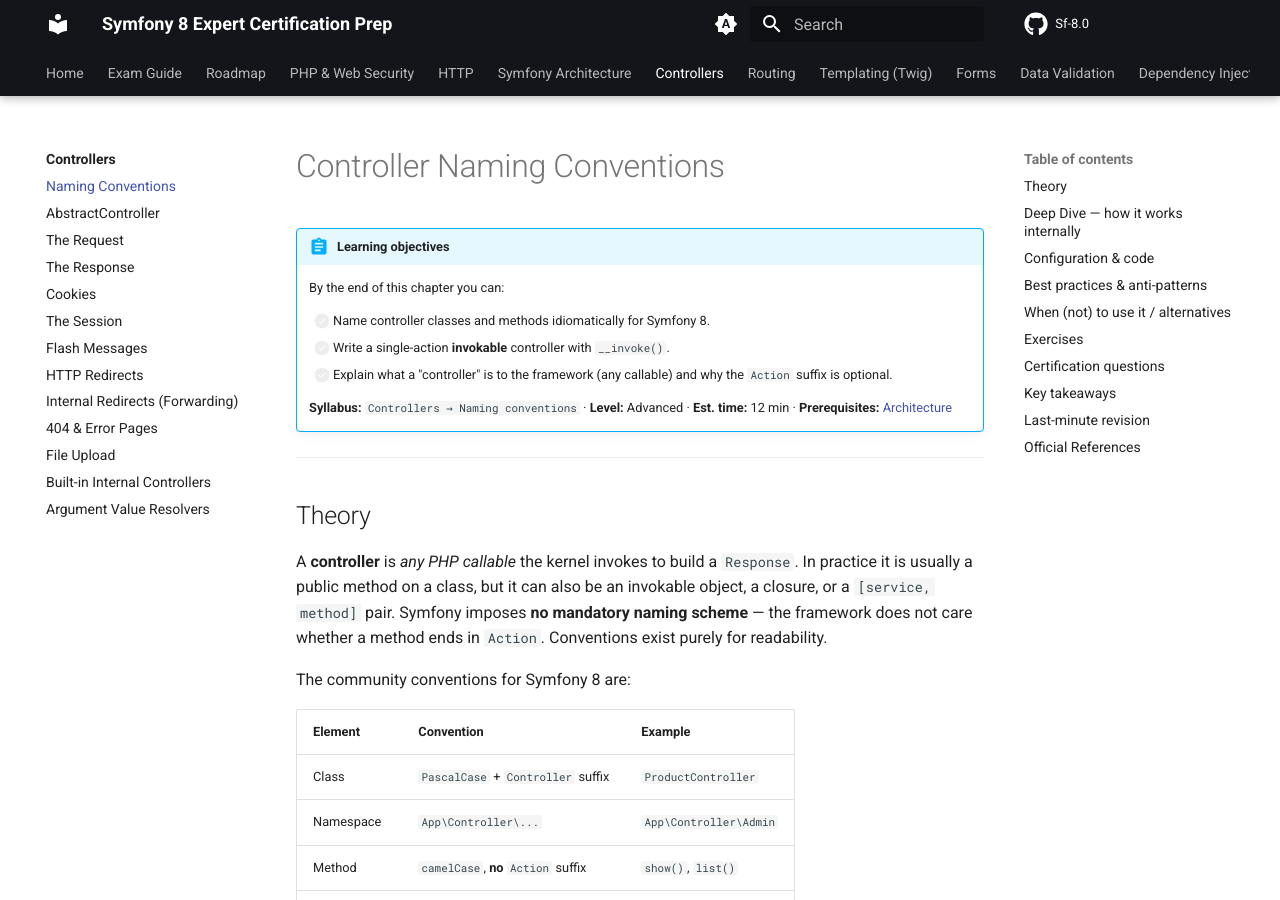
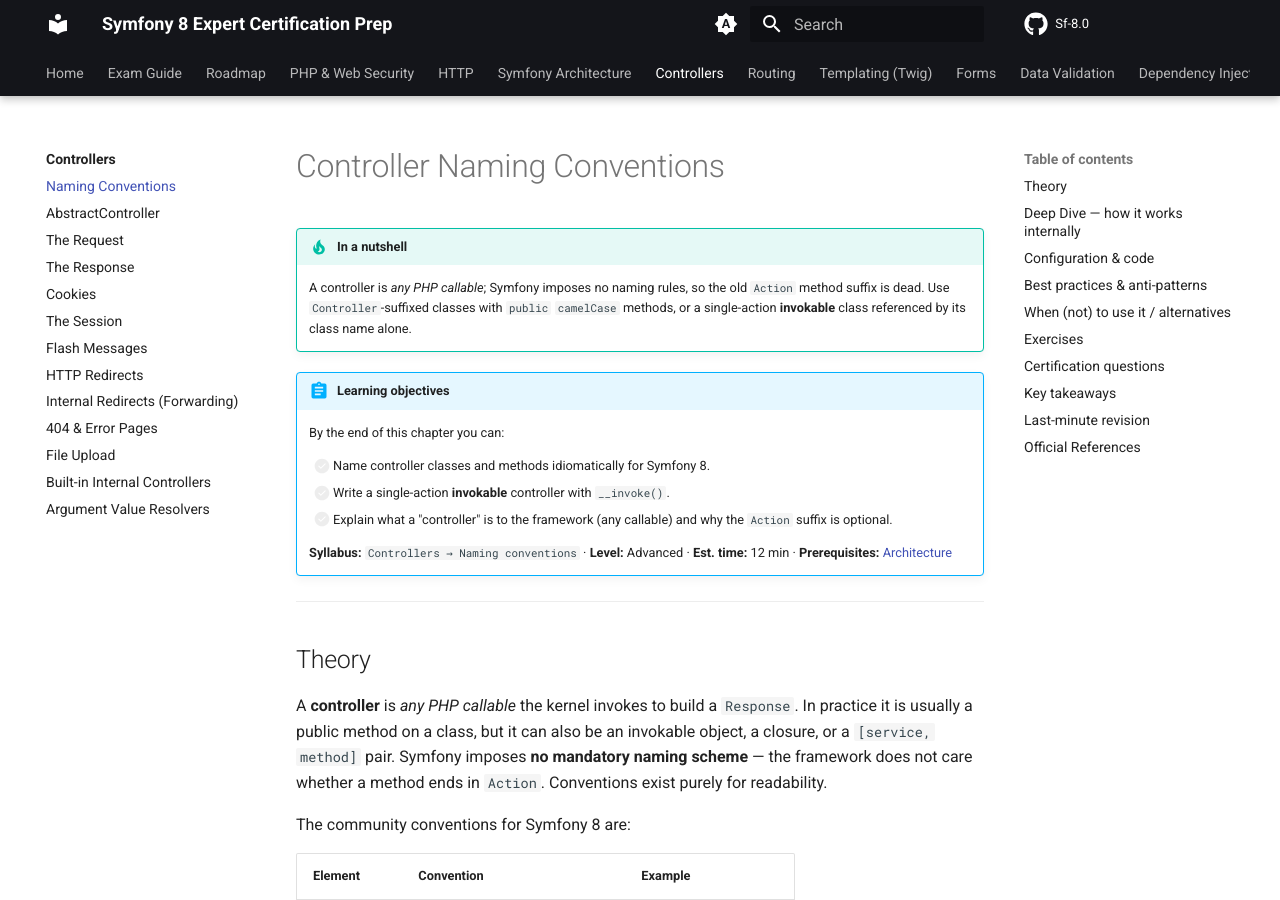
Before and after one commit to jasseryah-mazars/Sf-8.0, an MkDocs documentation site: the page built from docs/controllers/naming-conventions.md, in a window 1280 px wide and 900 px high. Built offline with MkDocs 1.6.1 and Material for MkDocs 9.7.7, drawn with Linux system fonts in a browser that asks for light colours; comment, search, counter and statistics services are not loaded; the version menu is left out.

```diff
--- a/docs/controllers/naming-conventions.md
+++ b/docs/controllers/naming-conventions.md
@@ -1,4 +1,10 @@
 # Controller Naming Conventions
+
+!!! tip "In a nutshell"
+    A controller is *any PHP callable*; Symfony imposes no naming rules, so the old
+    `Action` method suffix is dead. Use `Controller`-suffixed classes with `public`
+    `camelCase` methods, or a single-action **invokable** class referenced by its
+    class name alone.
 
 !!! abstract "Learning objectives"
     By the end of this chapter you can:
```
Also changed, not shown: docs/controllers/built-in-controllers.md (+5 -0 lines).
